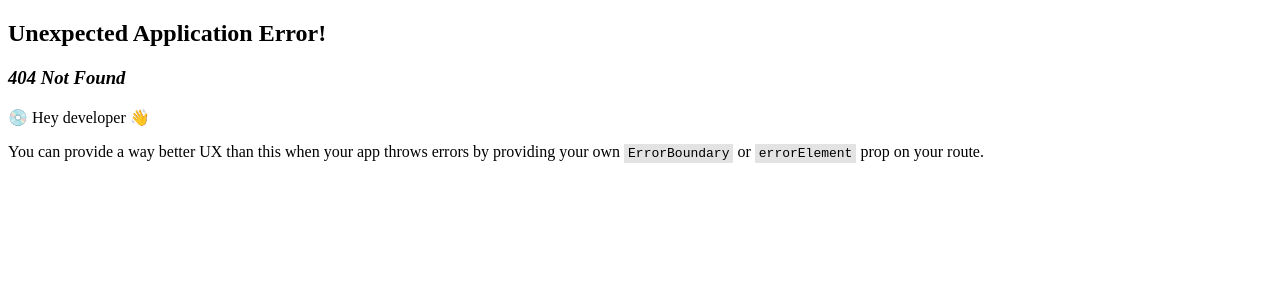
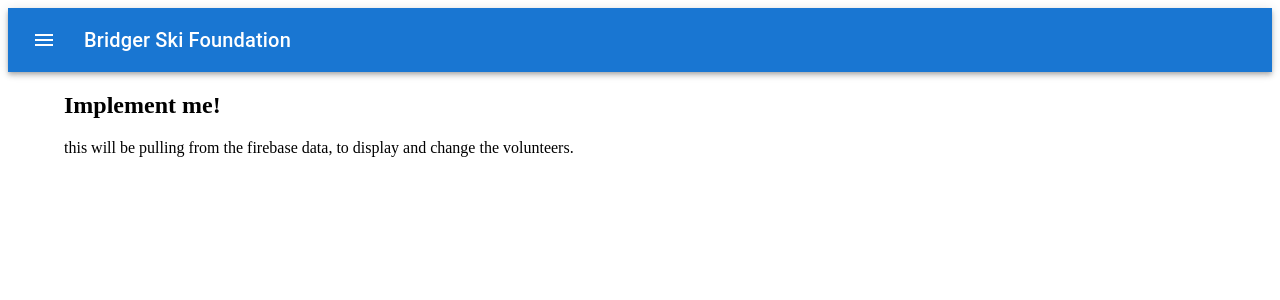
Before and after one commit to 423s23/G3-BSF, a React (Create React App) app in the folder react_project/: page /editvolunteers in a window 1280 px wide. Before the commit this address had no page. Shown: the top 300 px of the page. Built offline with nearby package versions, Linux system fonts and the light colour scheme.

Commit message:
created editRegisteredVolunteers

```diff
--- a/react_project/src/App.js
+++ b/react_project/src/App.js
@@ -6,6 +6,7 @@ import {
 import Root from "./screens/root"
 import SeriesDetailScreen from "./screens/seriesdetailscreen"
 import CheckInScreen from "./screens/checkinscreen"
+import EditRegisteredVolunteers from "./screens/editRegisteredVolunteers";
 
 
 function App() {
@@ -22,6 +23,10 @@ function App() {
        {
          path: "checkin",
          element: <CheckInScreen />,
+       },
+       {
+        path: "editvolunteers",
+        element: <EditRegisteredVolunteers />
        }
       ]
     }
--- /dev/null
+++ b/react_project/src/screens/editRegisteredVolunteers.js
@@ -0,0 +1,11 @@
+export default function editRegisteredVolunteers(){
+
+    return (
+        <div>
+            {console.log("Accessed Volunteer Editing")}
+            <h2>Implement me!</h2>
+            <p>this will be pulling from the firebase data, to display and change the volunteers.</p>
+        </div>
+
+    );
+}
--- a/react_project/src/screens/root.js
+++ b/react_project/src/screens/root.js
@@ -42,6 +42,7 @@ export default function Root(){
                 <List>
                     <Link to={`series`}>SeriesDetailScreen</Link>
                     <Link to={`checkin`}><ListItemButton>CheckInScreen</ListItemButton></Link>
+                    <Link to={`editvolunteers`}><ListItemButton>editRegisteredVolunteers</ListItemButton></Link>
                 </List>
 
             </Drawer>
```
Also changed, not shown: 1 other file (tests, documents, lock files or other folders).
